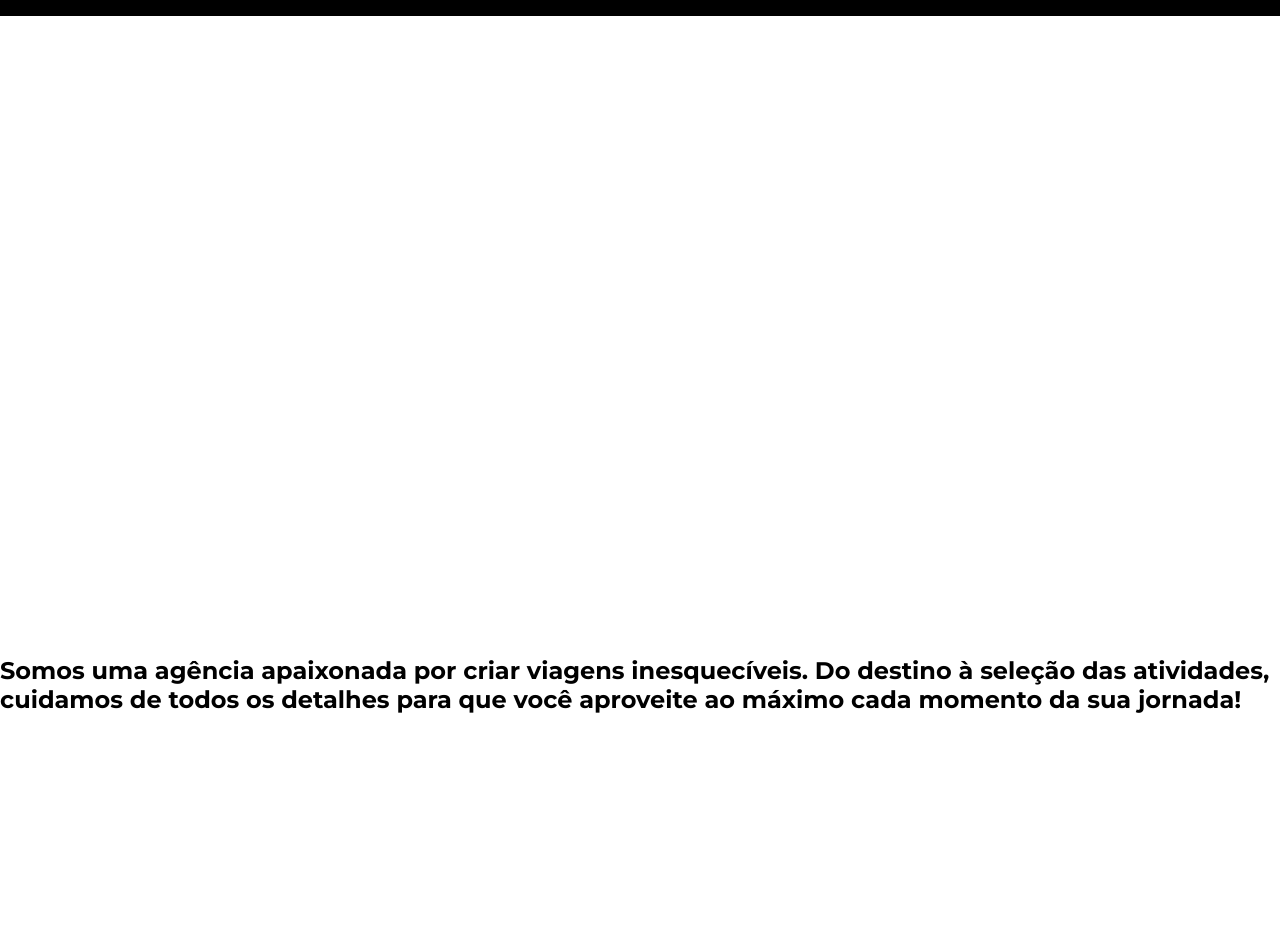
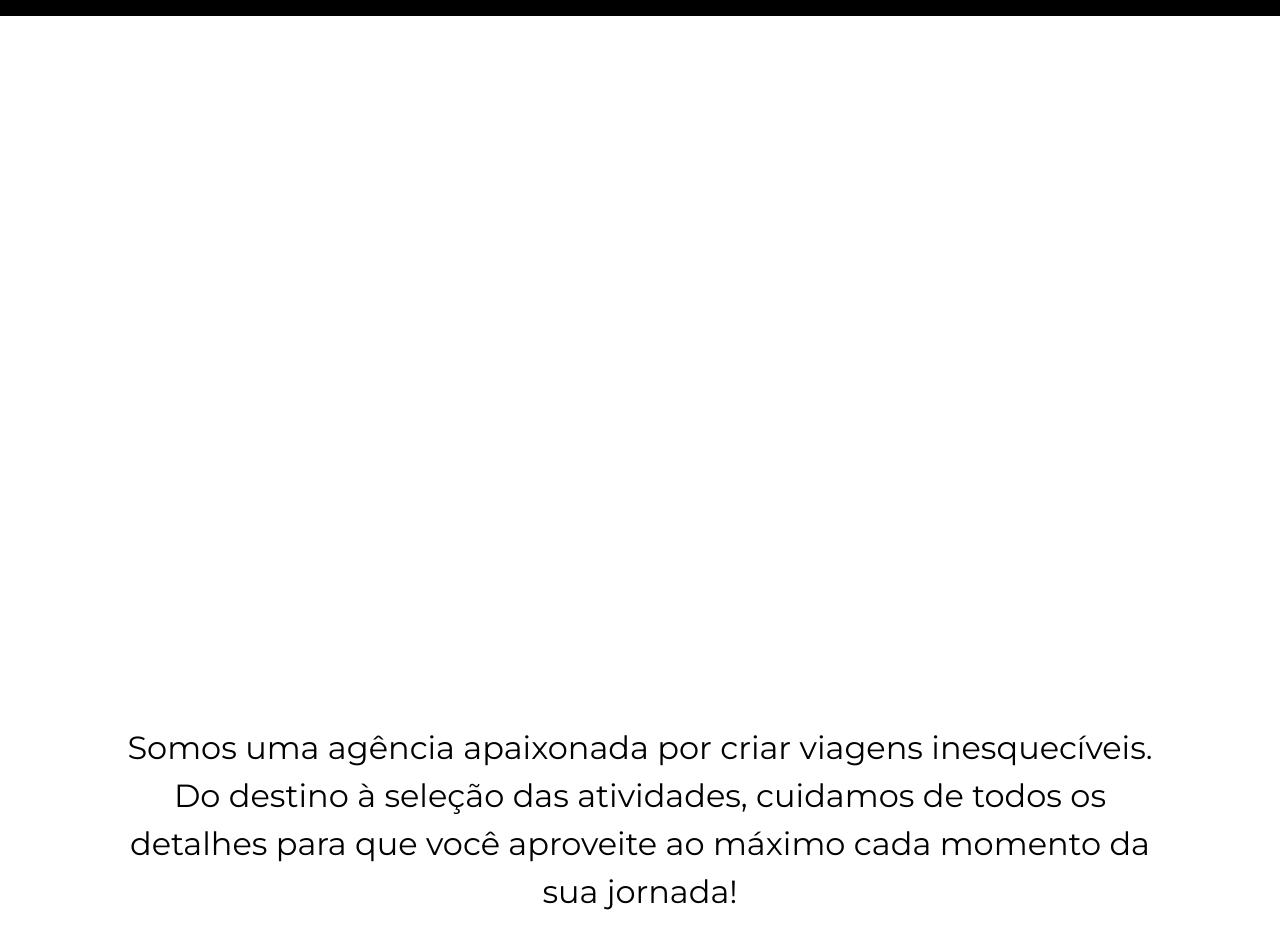
Before and after one commit to anderson-oliveira-2305/jornada-viagens, a plain HTML site: page index.html in a window 1280 px wide. Shown: the part 124-1072 px from the top of the page. Before the commit the page ends 858 px from the top, so only its background shows below. Drawn offline with Linux system fonts and the light colour scheme.

Commit message:
Finaliza hero

```diff
--- a/css/hero.css
+++ b/css/hero.css
@@ -3,6 +3,15 @@
   width: 100%;
   background: url(../img/hero-mobile.jpg) no-repeat;
   background-size: cover;
+}
+
+.hero h2 {
+  padding: 88px 24px;
+  margin: 0px;
+  font-weight: var(--text-weight);
+  font-size: 20px;
+  line-height: 1.5;
+  text-align: center;
 }
 
 @media screen and (min-width: 768px) {
@@ -11,8 +20,12 @@
     background: url(../img/hero-tablet.jpg) no-repeat;
     background-size: cover;
   }
+
+  .hero h2 {
+    padding: 88px 60px;
+    font-size: 32px;
+  }
 }
-
 
 @media screen and (min-width: 1024px) {
   .hero-img {
@@ -20,4 +33,15 @@
     background: url(../img/hero-desktop.jpg) no-repeat;
     background-size: cover;
   }
+
+  .hero h2 {
+    padding: 88px 120px;
+  }
 }
+
+
+@media screen and (min-width: 1920px) {
+  .hero h2 {
+    padding: 88px 120px;
+  }
+}
```
